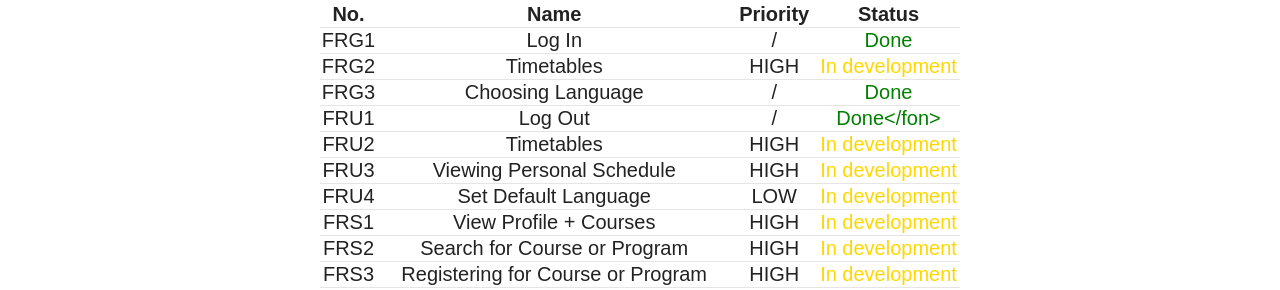
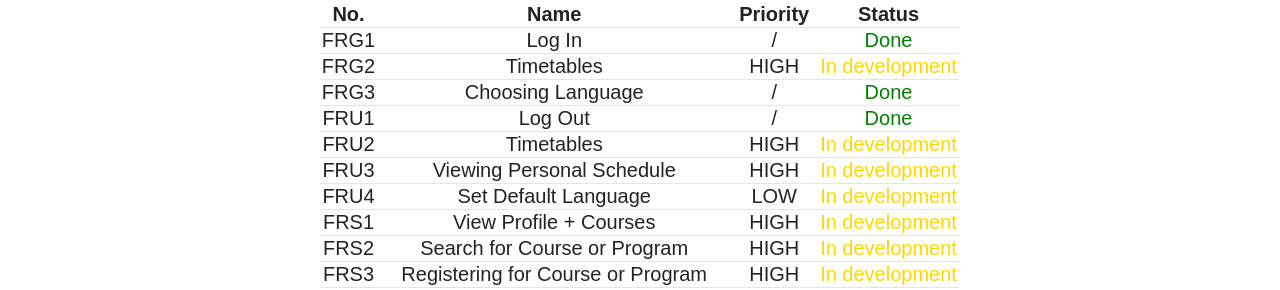
Before and after one commit to se1-1314/xiast, a Jekyll site: the page built from requirements.md, in a window 1280 px wide. Shown: the part 589-879 px from the top of the page. Built offline with Jekyll 4.4.1, drawn with Linux system fonts in a browser that asks for light colours; nearby versions of some CDN libraries.

Commit message:
Update requirements.md
fixed error (<font> tag wasn't closed)

```diff
--- a/requirements.md
+++ b/requirements.md
@@ -22,7 +22,7 @@ tr {
 |FRG1|Log In|/|<font color='green'>Done</font>|
 |FRG2|Timetables|HIGH|<font color='#FFD700'>In development</font>|
 |FRG3|Choosing Language|/|<font color='green'>Done</font>|
-|FRU1|Log Out|/|<font color='green'>Done</fon>|
+|FRU1|Log Out|/|<font color='green'>Done</font>|
 |FRU2|Timetables|HIGH|<font color='#FFD700'>In development</font>|
 |FRU3|Viewing Personal Schedule|HIGH|<font color='#FFD700'>In development</font>|
 |FRU4|Set Default Language|LOW|<font color='#FFD700'>In development</font>|
```
